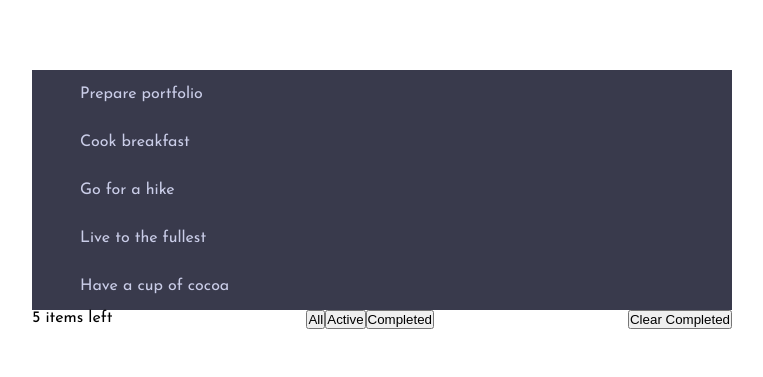
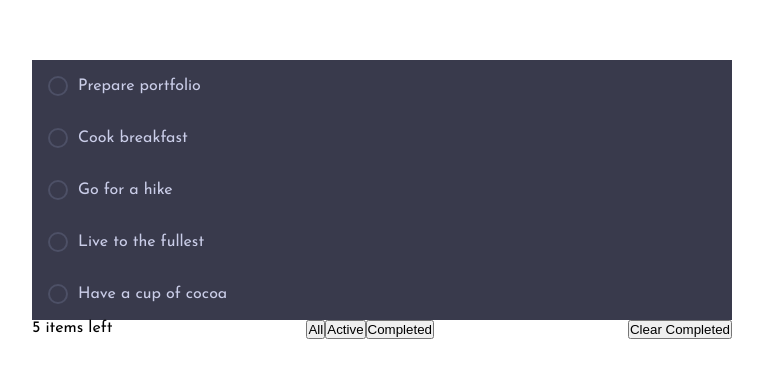
Before and after one commit to ghostwriter7/todo-app, an Angular app: page / in a window 1280 px wide. Shown: the part 201-578 px from the top of the page, without its empty margins (258-1021 px from the left). Built offline with nearby package versions, Linux system fonts and the light colour scheme.

Commit message:
style checkbox, on hover + checked

```diff
--- a/src/app/app.module.ts
+++ b/src/app/app.module.ts
@@ -7,7 +7,7 @@ import { TodoListComponent } from './pages/todo-list/todo-list.component';
 @NgModule({
   declarations: [
     AppComponent,
-    TodoListComponent
+    TodoListComponent,
   ],
   imports: [
     BrowserModule
--- a/src/app/pages/todo-list/todo-list.component.html
+++ b/src/app/pages/todo-list/todo-list.component.html
@@ -1,7 +1,20 @@
 <div class="container">
   <ul>
-    <li *ngFor="let item of mockup">
-      {{ item.content }}
+    <li
+      (mouseenter)="selectedTodoIdx = i"
+      (mouseleave)="selectedTodoIdx = null"
+      (click)="onCheck(i)"
+      *ngFor="let item of mockup; let i = index"
+      class="flex">
+        <span
+          [ngClass]="{'checked': isChecked(i)}"
+          class="circle"
+        ></span>
+        <span class="text">{{ item.content }}</span>
+        <button
+          *ngIf="selectedTodoIdx === i"
+          (click)="onDelete(i)"
+        >X</button>
     </li>
   </ul>
   <div class="filter-container flex row">
--- a/src/app/pages/todo-list/todo-list.component.scss
+++ b/src/app/pages/todo-list/todo-list.component.scss
@@ -9,7 +9,53 @@
 }
 
 li {
-  padding: 1rem 3rem;
+  padding: 1rem;
   color: $dark-color-light-gray;
   background-color: $dark-color-darkest-gray;
+  align-items: center;
 }
+
+.circle {
+  position: relative;
+  width: 20px;
+  height: 20px;
+  border-radius: 100%;
+  border: 2px solid $dark-color-dark-gray;
+  margin-right: 10px;
+  background: transparent;
+  background-clip: padding-box;
+}
+
+.circle:hover{
+  border: 2px solid transparent;
+  background-image: linear-gradient($dark-color-darkest-gray, $dark-color-darkest-gray),
+  $color-check-bg;
+  background-origin: border-box;
+  background-clip: content-box, border-box;
+  border-radius: 100%;
+}
+
+.checked {
+  background-image: $color-check-bg;
+  border: none;
+}
+
+.checked:hover {
+  background-image: $color-check-bg;
+  background-origin: initial;
+  background-clip: initial;
+  border: none;
+}
+
+.checked::after {
+  width: 20px;
+  height: 20px;
+  content: '';
+  position: absolute;
+  left: 0;
+  top: 0;
+  background-image: url('../../../assets/img/icon-check.svg');
+  background-repeat: no-repeat;
+  background-position: center;
+  background-size: 50%;
+}
--- a/src/app/pages/todo-list/todo-list.component.ts
+++ b/src/app/pages/todo-list/todo-list.component.ts
@@ -7,6 +7,9 @@ import { ITodoItem } from '../../core/interfaces';
   styleUrls: ['./todo-list.component.scss']
 })
 export class TodoListComponent {
+  public selectedTodoIdx: number | null = null;
+  public checkedTodos: number[] = [];
+
   public mockup: ITodoItem[] = [
     { content: 'Prepare portfolio', isActive: true },
     { content: 'Cook breakfast', isActive: true },
@@ -15,4 +18,19 @@ export class TodoListComponent {
     { content: 'Have a cup of cocoa', isActive: false }
   ];
 
+  public onDelete(i: number): void {
+    this.mockup.splice(i, 1);
+  }
+
+  public onCheck(i: number): void {
+    if (this.checkedTodos.find(item => item === i) !== undefined) {
+      this.checkedTodos = this.checkedTodos.filter(todo => todo !== i);
+    } else {
+      this.checkedTodos.push(i);
+    }
+  }
+
+  public isChecked(i: number): boolean {
+    return this.checkedTodos.find(todo => todo === i) !== undefined;
+  }
 }
--- a/src/assets/style/_colors.scss
+++ b/src/assets/style/_colors.scss
@@ -1,5 +1,5 @@
 $color-primary: hsl(220, 98%, 61%);
-$color-check-bg: linear-gradient(right, hsl(192, 100%, 67%), hsl(280, 87%, 65%));
+$color-check-bg: linear-gradient(to right, hsl(192, 100%, 67%), hsl(280, 87%, 65%));
 
 $light-color-lightest: hsl(0, 0%, 98%);
 $light-color-light-gray: hsl(236, 33%, 92%);
```
